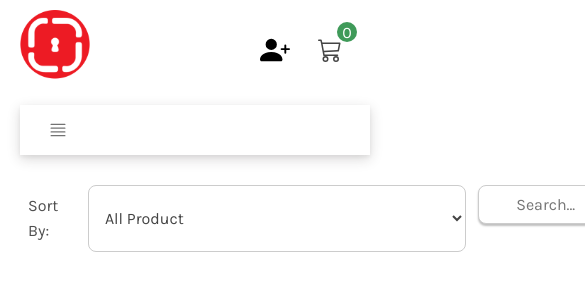
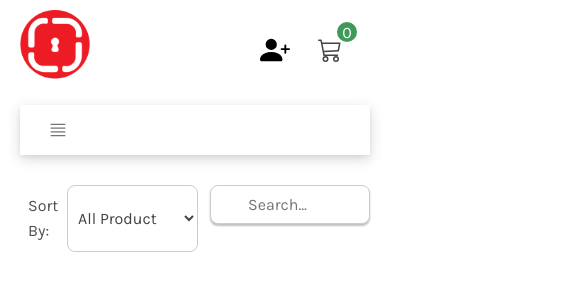
Before and after one commit to Atefeh-Masoumi/e-commercesample-template, a React (Create React App) app: page /product in a window 390 px wide. Shown: the top 302 px of the page, 585 px wide, since content can reach past the window. Built offline with nearby package versions, Linux system fonts and the light colour scheme.

Commit message:
some minor change

```diff
--- a/src/common/input.css
+++ b/src/common/input.css
@@ -21,7 +21,7 @@ input[type="tel"],
 input[type="email"],
 input[type="password"],
 select {
-  width: 400px;
+
   padding: 6px 12px;
   display: block;
   background-color: #fff;
--- a/src/pages/Product/ProductPage.js
+++ b/src/pages/Product/ProductPage.js
@@ -19,10 +19,10 @@ const ProductPage = () => {
     <div className="container">
       <div className="row">
         <div className="d-flex ">
-          <div className="col-md-6 mb-4 d-flex mt-50">
+          <div className="col-md-6 mb-4 d-flex mt-50 col-sm-6">
             <span className="m-2 font-weight-bold">Sort By: </span>
             <select className="md-form">
-              <option value="0" defaultValue>
+              <option value="0" defaultValue className="">
                 All Product
               </option>
               <option value="1">Best selling</option>
--- a/src/pages/Product/productpage.css
+++ b/src/pages/Product/productpage.css
@@ -3,3 +3,8 @@
 
 transition: 2s all;
 }
+@media (max-width: 700px){
+    .md-form{
+        padding: 3px 6px;
+    }
+}
```
